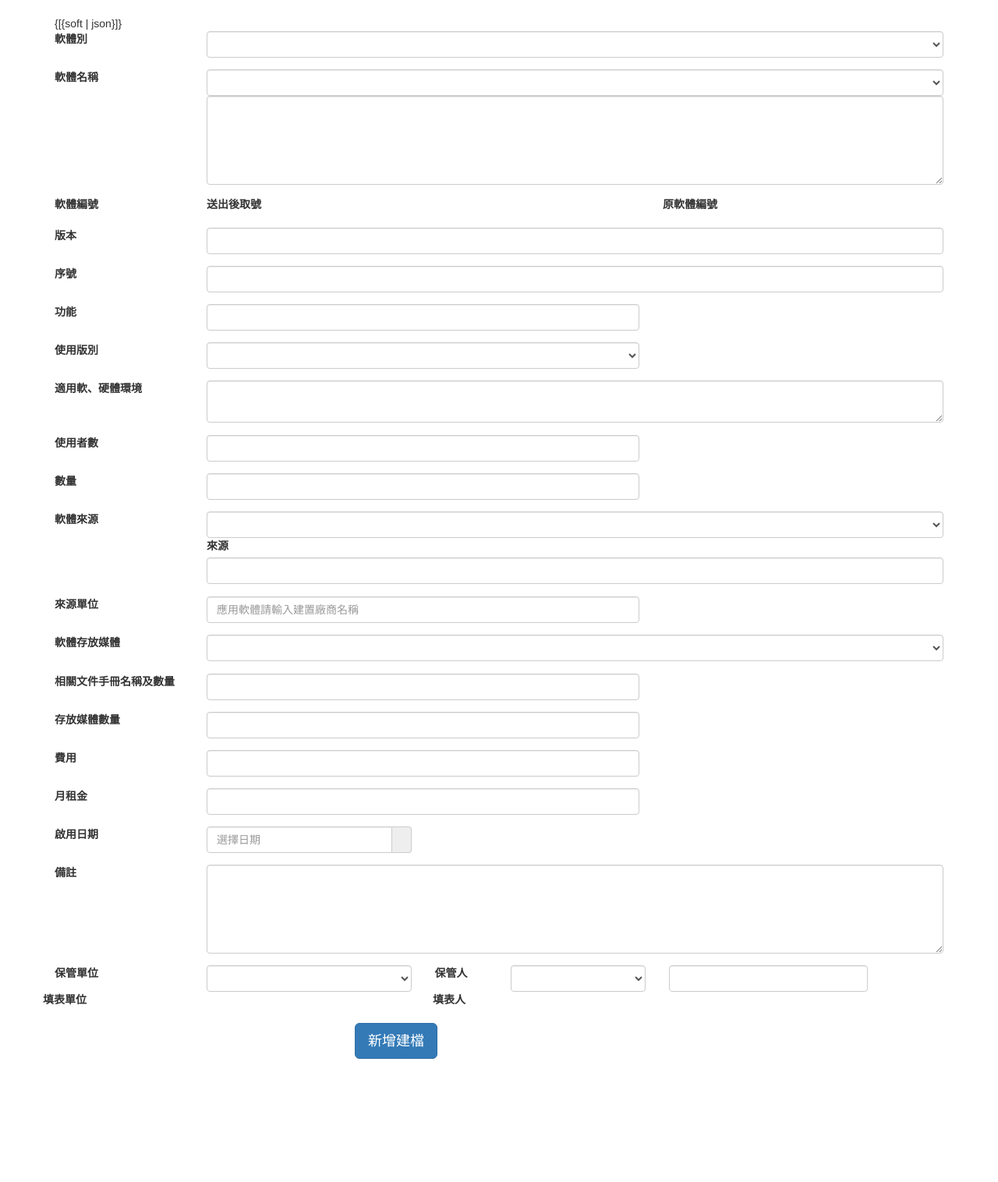
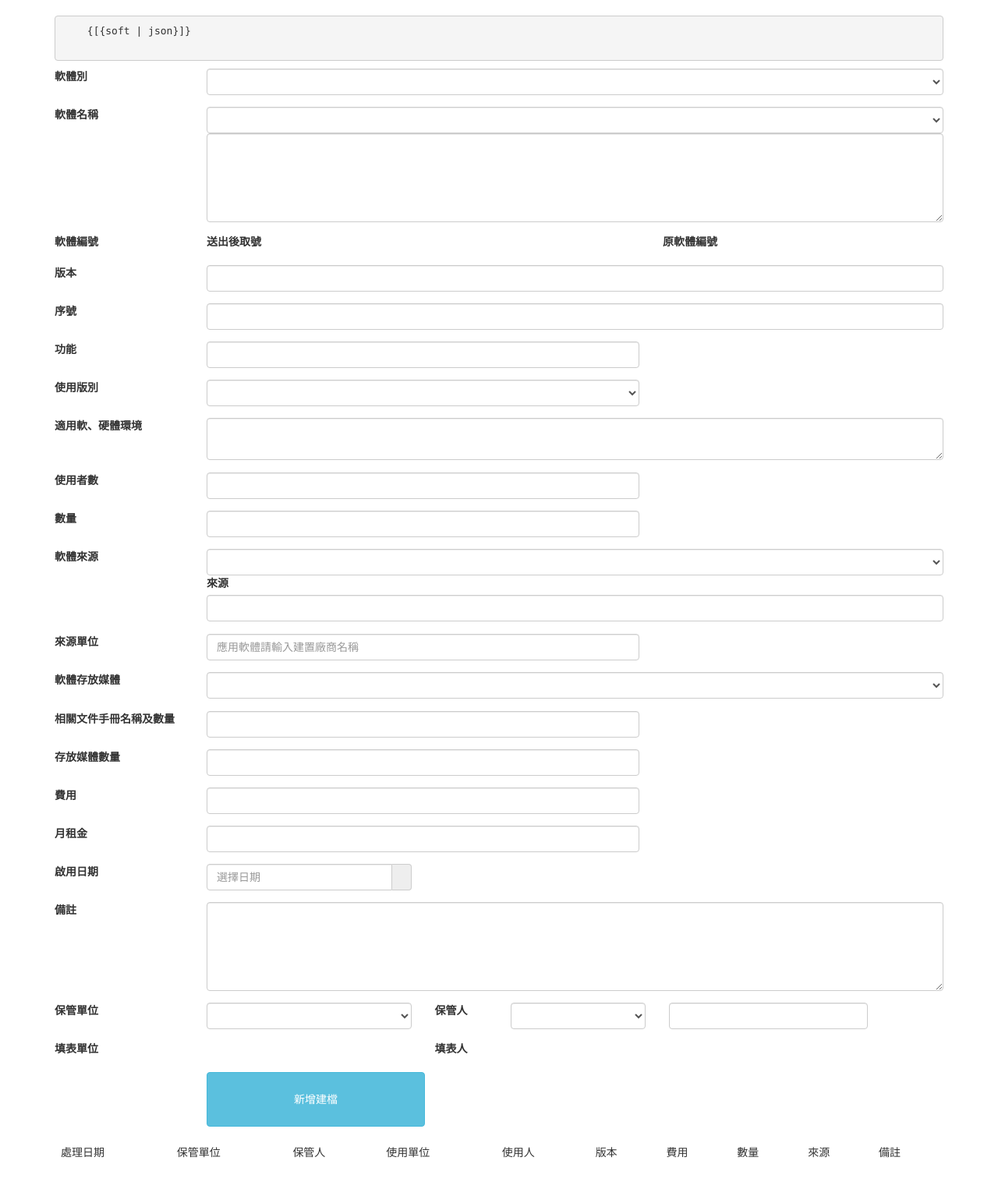
Before and after one commit to JaosnHsieh/softmana, a Node server app: template app/views/soft-add.handlebars in a window 1280 px wide. Shown: the part 102-1618 px from the top of the page at 78% size. Before the commit the page ends 1460 px from the top, so only its background shows below. Run offline with Node 20, Linux system fonts and the light colour scheme; the template is opened without the code that fills it, so the values that code supplies are empty; some libraries are stand-ins or nearby versions.

Commit message:
可以新增soft_data了 但有些登入取得的欄位資料先塞測試 ， 接下來要做前後端資料驗證

```diff
--- a/app/controllers/api.js
+++ b/app/controllers/api.js
@@ -1,6 +1,8 @@
 var express = require('express'),
   router = express.Router(),
-  db = require('../models');
+  db = require('../models'),
+  comm = require('../utility/comm'),
+  moment = require('moment');
 
 module.exports = function (app) {
   app.use('/api',isLoggedIn, router);
@@ -21,6 +23,7 @@ router.get('/softData', function (req, res, next) {
     res.json(data);
 
   });
+
 });
 
 router.put('/softData', function (req, res, next) {
@@ -127,9 +130,72 @@ router.get('/adViewSSO',function(req,res,next){
     // order: '"DEP_NO" ASC'
     where : { department: req.query.department }
   }).then(function(data){
-    console.log(data);
       res.json(data);
   });
+
+});
+
+
+
+
+
+router.post('/test',function(req,res){
+
+  var data = req.body.data;
+
+  console.log(data);
+
+  var soft_data = db.Soft_Data.build();
+  db.Soft_Data.max('RECORD_IN_NO').then(function(max){
+
+    soft_data.RECORD_IN_NO = max+1;
+
+    comm.getFormNum('S',function(TNO){
+
+      soft_data.SNO = TNO;
+      soft_data.SOFT_BATCH_NUM = '';
+      soft_data.STATUS_TYPE = '0';
+      soft_data.SOFT_USE_TYPE = data.diff;
+      soft_data.SOFT_NAME = data.names;
+      soft_data.SOFT_PRODUCT_VERSION = data.version;
+      soft_data.SOFT_SERIAL_NUMBER = data.serialNum;
+      soft_data.SOFT_FUNCTION_TYPE = data.functions;
+      soft_data.SOFT_PRODUCT_TYPE = data.usingVersion;
+      soft_data.SOFT_USING_COUNT = data.usingNum;
+      soft_data.SOFT_ENVIRONMENT = data.usingEnv;
+      soft_data.SOFT_AVALIBLE_COUNT = data.numbers;
+      soft_data.SOFT_SOURCE_TYPE = data.source;
+      soft_data.SOFT_SOURCE_TYPE_OTHER = data.otherSource;
+      soft_data.SOFT_SOURCE_DEP  =  data.sourceDep;
+      soft_data.SOFT_STORE_MEDIA  =  data.softStorage;
+      soft_data.SOFT_STORE_MEDIA_COUNT  =  data.storageNum;
+      soft_data.SOFT_DOCUMENT  =  data.relatedNamesAndNum;
+      soft_data.SOFT_TOTAL_COST  =  data.expense;
+      soft_data.SOFT_RENT_COST  =  data.monthMoney;
+      soft_data.SOFT_START_DATE  =  data.startDate;
+      soft_data.SOFT_COMMENT  =  data.comment;
+      soft_data.SOFT_OWN_DEP  =  data.manaDep;
+      soft_data.SOFT_OWN_DEPNO = data.SOFT_OWN_DEPNO;
+      soft_data.SOFT_OWN_USER  =  data.manager;
+      var now = moment().format('YYYY-MM-DD HH:mm:ss.SSS');
+      soft_data.CREATE_DATE  =  now;
+      soft_data.UPDATE_DATE  =  now;
+      soft_data.SOFT_APPLICATION_DEP  =  'testtesttest';
+      soft_data.SOFT_APP_DEPNO  =  '111111111111';
+      soft_data.SOFT_APPLICATION_USER  =  'testtest';
+      soft_data.SOFT_APP_USERNO  =  '1111111111111';
+
+      soft_data.save();
+
+    });
+
+
+
+  });
+
+
+
+
 
 });
 
--- a/app/models/Soft_Data.js
+++ b/app/models/Soft_Data.js
@@ -177,7 +177,8 @@ module.exports = function(sequelize, DataTypes) {
     IDNo: {
       primaryKey: true,
       type: DataTypes.INTEGER,
-      allowNull: false
+      allowNull: false,
+      autoIncrement: true
     },
     傳票號碼: {
       type: DataTypes.STRING,
--- a/app/models/index.js
+++ b/app/models/index.js
@@ -17,8 +17,10 @@ var sequelize = new Sequelize(config.db.name, config.db.username, config.db.pass
          },
         define: {
         timestamps: false
-        }
+        },
+        timezone:"+08:00"
        });
+
  sequelize
   .authenticate()
   .then(function(err) {
@@ -27,6 +29,8 @@ var sequelize = new Sequelize(config.db.name, config.db.username, config.db.pass
   .catch(function (err) {
     console.log('Unable to connect to the database:', err);
   });
+
+
 
 fs.readdirSync(__dirname).filter(function (file) {
   return (file.indexOf('.') !== 0) && (file !== 'index.js');
--- a/app/views/layouts/main.handlebars
+++ b/app/views/layouts/main.handlebars
@@ -18,7 +18,8 @@
     </style>
 
     <!-- SPELLS -->
-    <script src="//ajax.googleapis.com/ajax/libs/jquery/2.0.3/jquery.min.js"></script><!-- load jquery -->
+    <script src="http://cdnjs.cloudflare.com/ajax/libs/json3/3.3.2/json3.min.js"></script>
+    <script src="http://ajax.googleapis.com/ajax/libs/jquery/2.0.3/jquery.min.js"></script><!-- load jquery -->
     <script src="http://netdna.bootstrapcdn.com/bootstrap/3.3.6/js/bootstrap.min.js"></script>
     <script src="https://cdnjs.cloudflare.com/ajax/libs/angular.js/1.5.0/angular.min.js"></script>
     <link href="css/xeditable.css" rel="stylesheet">
--- a/app/views/partials/soft-add.handlebars
+++ b/app/views/partials/soft-add.handlebars
@@ -1,14 +1,19 @@
 <div ng-controller="softAddCtrl">
+
+    <pre>
     {[{soft | json}]}
+    </pre>
 
-    <form class="">
+    <!--軟體保管單-->
+
+    <form ng-submit="processForm()">
 
         <div class="form-group row">
              <div class="col-sm-2">
                 <label for="">軟體別</label>
             </div>
             <div class="col-sm-10">
-                 <select name="softWay" class="form-control" ng-model="soft.diff"
+                 <select name="softWay" class="form-control" ng-model="soft.SOFT_USE_TYPE"
                  ng-options="o.Option_Value as o.Option_Name for o in form.options1">
 
                 </select>
@@ -21,12 +26,12 @@
                 <label for="">軟體名稱</label>
             </div>
             <div class="col-sm-10">
-                <select name="softName" class="form-control" ng-model="soft.name"
+                <select name="softName" class="form-control" ng-model="name"
                  ng-options="o.Soft_Name as o.Soft_Name for o in form.options2 | orderBy:'Soft_Name' "
                  ng-change="addMultiNames()">
                 </select>
 
-               <textarea ng-model="soft.names" class="form-control" rows="5"></textarea>
+               <textarea ng-model="soft.SOFT_NAME" class="form-control" rows="5"></textarea>
 
 
             </div>
@@ -50,7 +55,7 @@
                 <label for="">版本</label>
             </div>
             <div class="col-sm-10">
-                <input type="text" class="form-control" ng-model="soft.version">
+                <input type="text" class="form-control" ng-model="soft.SOFT_PRODUCT_VERSION">
             </div>
         </div>
 
@@ -59,7 +64,7 @@
                 <label for="">序號</label>
             </div>
             <div class="col-sm-10">
-                <input type="text" class="form-control" ng-model="soft.serialNum">
+                <input type="text" class="form-control" ng-model="soft.SOFT_SERIAL_NUMBER">
             </div>
 
         </div>
@@ -69,7 +74,7 @@
                 <label for="">功能</label>
             </div>
             <div class="col-sm-6">
-                <input type="text" class="form-control" ng-model="soft.functions">
+                <input type="text" class="form-control" ng-model="soft.SOFT_FUNCTION_TYPE">
             </div>
 
         </div>
@@ -79,7 +84,7 @@
                 <label for="">使用版別</label>
             </div>
             <div class="col-sm-6">
-                <select name="userWay" class="form-control" ng-model="soft.usingVersion"
+                <select name="userWay" class="form-control" ng-model="soft.SOFT_PRODUCT_TYPE"
                  ng-options="o.Option_Value as o.Option_Name for o in form.options3">
 
                 </select>
@@ -94,7 +99,7 @@
                 <label for="">適用軟、硬體環境</label>
             </div>
             <div class="col-sm-10">
-                <textarea  class="form-control" ng-model="soft.usingEnv"> </textarea>
+                <textarea  class="form-control" ng-model="soft.SOFT_ENVIRONMENT"> </textarea>
             </div>
             <div class="col-sm-4">
 
@@ -106,7 +111,7 @@
                 <label for="">使用者數</label>
             </div>
             <div class="col-sm-6">
-                <input type="text" class="form-control" ng-model="usingNum">
+                <input type="text" class="form-control" ng-model="soft.SOFT_USING_COUNT">
             </div>
             <div class="col-sm-4">
 
@@ -118,7 +123,7 @@
                 <label for="">數量</label>
             </div>
             <div class="col-sm-6">
-                <input type="text" class="form-control" ng-model="soft.numbers">
+                <input type="text" class="form-control" ng-model="soft.SOFT_AVALIBLE_COUNT">
             </div>
             <div class="col-sm-4">
 
@@ -130,13 +135,13 @@
                 <label for="">軟體來源</label>
             </div>
             <div class="col-sm-10">
-                <select name="soft" class="form-control" ng-model="soft.source"
+                <select name="soft" class="form-control" ng-model="soft.SOFT_SOURCE_TYPE"
                  ng-options="o.Option_Value as o.Option_Name for o in form.options4 | orderBy:'Option_Value'">
 
                 </select>
                 <div ng-show="soft.source==7">
                     <label>來源</label>
-                    <input type="text" class="form-control" ng-model="soft.otherSource">
+                    <input type="text" class="form-control" ng-model="soft.SOFT_SOURCE_TYPE_OTHER">
                 </div>
             </div>
             <div class="col-sm-4">
@@ -149,7 +154,7 @@
                 <label for="">來源單位</label>
             </div>
             <div class="col-sm-6">
-                <input type="text" class="form-control" placeholder="應用軟體請輸入建置廠商名稱">
+                <input ng-model="soft.SOFT_SOURCE_DEP" type="text" class="form-control" placeholder="應用軟體請輸入建置廠商名稱">
             </div>
             <div class="col-sm-4">
 
@@ -161,7 +166,7 @@
                 <label for="">軟體存放媒體</label>
             </div>
             <div class="col-sm-10">
-                <select name="soft" class="form-control" ng-model="soft.softStorage"
+                <select name="soft" class="form-control" ng-model="soft.SOFT_STORE_MEDIA"
                  ng-options="o.Option_Value as o.Option_Name for o in form.options5 | orderBy:'Option_Value'">
 
                 </select>
@@ -176,7 +181,7 @@
                 <label for="">相關文件手冊名稱及數量</label>
             </div>
             <div class="col-sm-6">
-                <input type="text" class="form-control" ng-model="soft.relatedNamesAndNum">
+                <input type="text" class="form-control" ng-model="soft.SOFT_DOCUMENT">
             </div>
             <div class="col-sm-4">
 
@@ -188,7 +193,7 @@
                 <label for="">存放媒體數量</label>
             </div>
             <div class="col-sm-6">
-                <input type="text" class="form-control" ng-model="soft.storageNum">
+                <input type="text" class="form-control" ng-model="soft.SOFT_STORE_MEDIA_COUNT">
             </div>
             <div class="col-sm-4">
 
@@ -201,7 +206,7 @@
                 <label for="">費用</label>
             </div>
             <div class="col-sm-6">
-                <input type="text" class="form-control" ng-model="soft.expense">
+                <input type="text" class="form-control" ng-model="soft.SOFT_TOTAL_COST">
             </div>
             <div class="col-sm-4">
             </div>
@@ -212,7 +217,7 @@
                 <label for="">月租金</label>
             </div>
             <div class="col-sm-6">
-                <input type="text" class="form-control" ng-model="month.money">
+                <input type="text" class="form-control" ng-model="soft.SOFT_RENT_COST">
             </div>
             <div class="col-sm-4">
             </div>
@@ -226,7 +231,7 @@
             <div class="col-sm-3">
                 <datepicker date-format="yyyy/MM/dd" selector="form-control">
                     <div class="input-group">
-                        <input class="form-control" placeholder="選擇日期" ng-model="soft.startDate"/>
+                        <input class="form-control" placeholder="選擇日期" ng-model="soft.SOFT_START_DATE"/>
                         <span class="input-group-addon" style="cursor: pointer">
                         <i class="fa fa-lg fa-calendar"></i>
                         </span>
@@ -242,7 +247,7 @@
                 <label for="">備註</label>
             </div>
             <div class="col-sm-10">
-                <textarea class="form-control" rows="5" ng-model="soft.comment"></textarea>
+                <textarea class="form-control" rows="5" ng-model="soft.SOFT_COMMENT"></textarea>
             </div>
 
         </div>
@@ -250,13 +255,15 @@
 
 
         <div class="form-group row">
+
                 <div class="col-sm-2">
                     <label for="">保管單位</label>
                 </div>
+
                 <div class="col-sm-3">
-                <select name="soft" class="form-control" ng-model="soft.manaDep"
+                    <select name="soft" class="form-control" ng-model="soft.SOFT_OWN_DEP"
                     ng-options="o.DEP_NAME as o.DEP_NAME for o in form.options6 | orderBy:'DEP_NO'"
-                 ng-change="getOwners()">
+                    ng-change="getOwners((form.options6|filter:{ DEP_NAME:soft.manaDep })[0].DEP_NO)">
                     </select>
                 </div>
 
@@ -276,12 +283,12 @@
 
                         <div class="col-sm-7">
 
-                        <input class="form-control" ng-model="soft.manager"/>
+                            <input class="form-control" ng-model="soft.SOFT_OWN_USER"/>
 
                         </div>
 
                     </div>
-
+                </div>
         </div>
 
         <div class="form-group row">
@@ -299,14 +306,14 @@
 
 
         <div class="form-group row">
-             <div class="col-sm-4">
+             <div class="col-sm-2">
             </div>
-            <div class="col-sm-4">
-                <button class="btn btn-lg btn-primary">
-                    新增建檔
-                </button>
+            <div class="col-sm-8">
+                <input type="submit" style="width:20em; height:5em;" class="btn btn-info" value="新增建檔">
+
+                </input>
             </div>
-            <div class="col-sm-4">
+            <div class="col-sm-2">
 
             </div>
         </div>
@@ -314,5 +321,47 @@
 
     </form>
 
+    <!--軟體保管單 編輯 end-->
+
+
+
+    <!--軟體保管單 異動-->
+
+        <table class="table table-border">
+
+            <thead>
+                <tr>
+                    <td>處理日期</td>
+                    <td>保管單位</td>
+                    <td>保管人</td>
+                    <td>使用單位</td>
+                    <td>使用人</td>
+                    <td>版本</td>
+                    <td>費用</td>
+                    <td>數量</td>
+                    <td>來源</td>
+                    <td>備註</td>
+
+                </tr>
+            </thead>
+
+            <tbody>
+                 <tr ng-repeat="r in changeRecords">
+                    <td>{[{r.date}]}</td>
+                    <td>{[{}]}</td>
+                    <td>{[{}]}</td>
+                    <td>{[{}]}</td>
+                    <td>{[{}]}</td>
+                    <td>{[{}]}</td>
+                    <td>{[{}]}</td>
+                    <td>{[{}]}</td>
+                    <td>{[{}]}</td>
+                    <td>{[{}]}</td>
+
+                </tr>
+            </tbody>
+
+        </table>
+
 
 </div>
--- a/package.json
+++ b/package.json
@@ -14,6 +14,7 @@
     "express-session": "^1.14.0",
     "glob": "^6.0.4",
     "method-override": "^2.3.0",
+    "moment": "^2.14.1",
     "morgan": "^1.6.1",
     "mysql": "^2.8.0",
     "sequelize": "^3.5.1",
--- a/public/js/core.1.5.js
+++ b/public/js/core.1.5.js
@@ -175,6 +175,13 @@ app.controller('softManaCtrl', function($scope, $filter, $q, $http) {
 
 //editable controller - softManaCtrl start
 app.controller('softAddCtrl', function($scope, $filter, $http) {
+
+        //軟體保管單異動
+            $scope.changeRecords = [
+                {date:'123' , name:'myname'},
+                {date:'1234' , name:'mary'}
+            ];
+        //軟體保管單異動 結束
         $scope.form={};
         $scope.form.options1 = []; //軟體別
         $scope.form.options2 = []; //軟體名稱
@@ -250,15 +257,18 @@ app.controller('softAddCtrl', function($scope, $filter, $http) {
 
         //取得保管人 ( 當 保管單位被選取後 )
 
-        $scope.getOwners = function(){
-            console.log($scope.soft.manaDep);
+        $scope.getOwners = function(depno){
+
+            $scope.soft.SOFT_OWN_DEPNO = depno;
+
             $http.get('/api/adViewSSO?department='+$scope.soft.manaDep)
                     .success(function(data) {
 
-                    $scope.manager='';
+                    delete $scope.soft.manager;
+
                     $scope.form.options7 = data;
 
-                    console.log(data);
+
 
                     })
                     .error(function(data){
@@ -266,11 +276,27 @@ app.controller('softAddCtrl', function($scope, $filter, $http) {
         };
 
         $scope.addMultiNames = function(){
-            $scope.soft.names = $scope.soft.name;
+            $scope.soft.SOFT_NAME = $scope.name;
         }
 
         $scope.updateRealManager = function(){
-            $scope.soft.manager = $scope.form.fakeManager.displayName;
+
+            $scope.soft.manager = $scope.form.fakeManager.displayName==null?'':$scope.form.fakeManager.displayName;
+        }
+
+        $scope.processForm = function(){
+
+            $http({
+                            method :  'POST' ,
+                            url :  '/api/test' ,
+                            data :  {'data':$scope.soft},
+                            headers :  { 'Content-Type' :  'application/json' }
+                        }).success(function(data){
+
+                           console.log(data);
+                            console.log(data,'update softMana successfully!');
+
+                        });
         }
 
 
```
Also changed, not shown: app/utility/comm.js (added, +36 -0 lines). Lines whose indentation alone changed are shown as unchanged.
